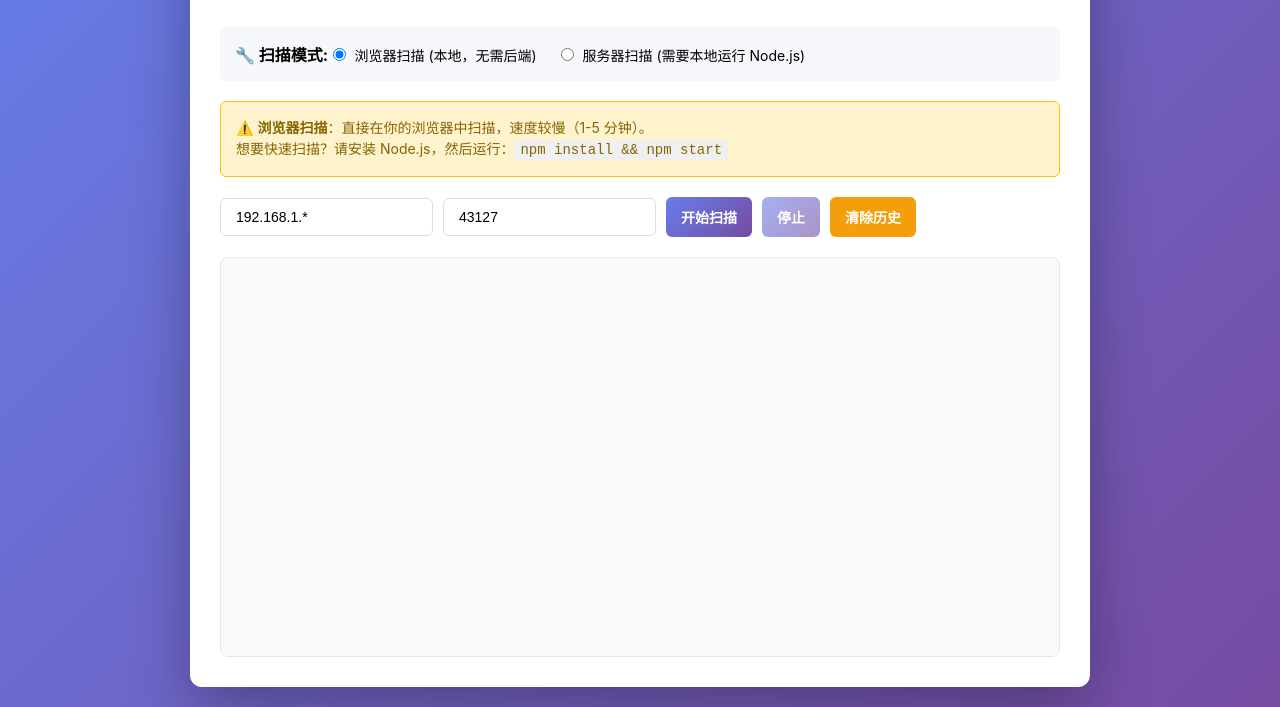
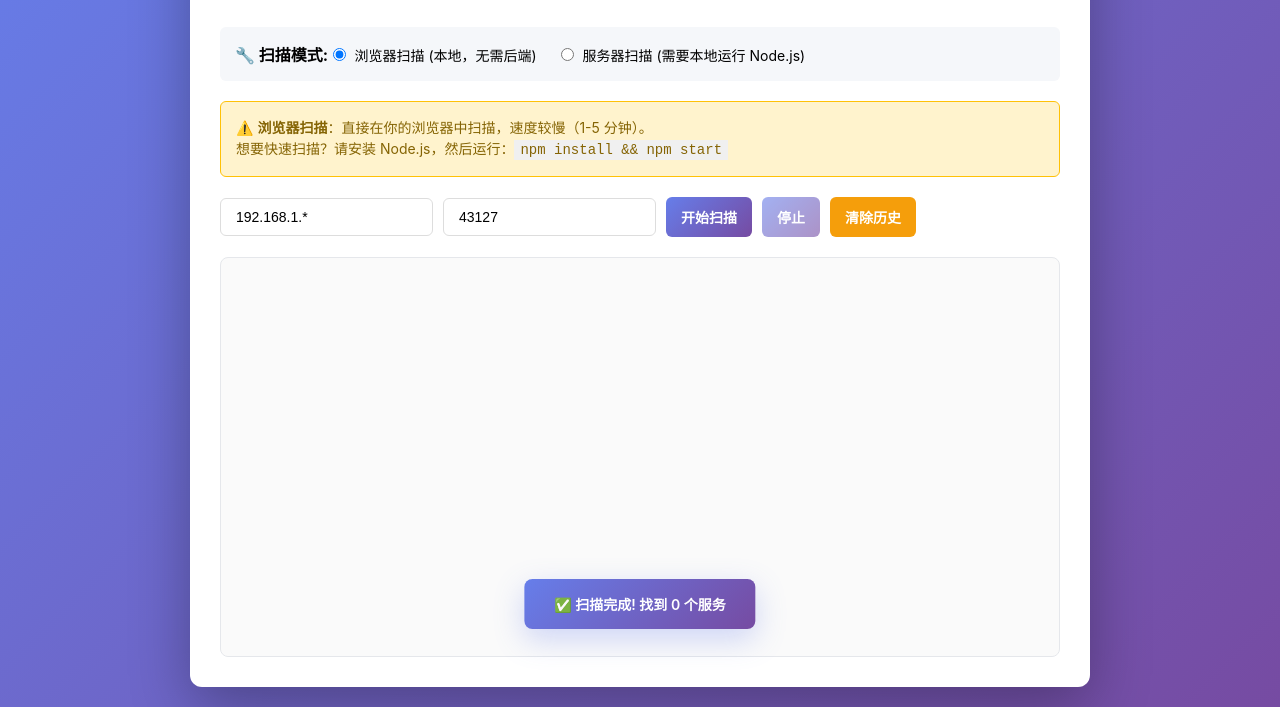
Before and after one commit to peng456/network-scanner, a website: page index.html in a window 1280 px wide. Both pictures are taken after a click on the button "开始扫描". Shown: the part 151-858 px from the top of the page. Drawn offline with Linux system fonts and the light colour scheme; no server answers.

Commit message:
✨ 扫描完成提示自动消失

```diff
--- a/index.html
+++ b/index.html
@@ -188,6 +188,40 @@
         .mode-selector input[type="radio"] {
             margin-right: 5px;
             cursor: pointer;
+        }
+        .toast {
+            position: fixed;
+            bottom: 20px;
+            left: 50%;
+            transform: translateX(-50%);
+            background: linear-gradient(135deg, #667eea 0%, #764ba2 100%);
+            color: white;
+            padding: 15px 30px;
+            border-radius: 8px;
+            box-shadow: 0 10px 30px rgba(102, 126, 234, 0.3);
+            font-size: 14px;
+            font-weight: 600;
+            animation: slideUp 0.3s ease-out;
+            z-index: 9999;
+        }
+        @keyframes slideUp {
+            from {
+                opacity: 0;
+                transform: translateX(-50%) translateY(20px);
+            }
+            to {
+                opacity: 1;
+                transform: translateX(-50%) translateY(0);
+            }
+        }
+        .toast.hide {
+            animation: slideDown 0.3s ease-out forwards;
+        }
+        @keyframes slideDown {
+            to {
+                opacity: 0;
+                transform: translateX(-50%) translateY(20px);
+            }
         }
     </style>
 </head>
@@ -457,12 +491,24 @@
             finishScan(found);
         }
 
+        function showToast(message, duration = 3000) {
+            const toast = document.createElement('div');
+            toast.className = 'toast';
+            toast.textContent = message;
+            document.body.appendChild(toast);
+
+            setTimeout(() => {
+                toast.classList.add('hide');
+                setTimeout(() => toast.remove(), 300);
+            }, duration);
+        }
+
         function finishScan(count) {
             scanning = false;
             document.getElementById('scanBtn').disabled = false;
             document.getElementById('stopBtn').disabled = true;
             document.getElementById('progressSection').classList.remove('active');
-            alert(`✅ 扫描完成! 找到 ${count} 个服务`);
+            showToast(`✅ 扫描完成! 找到 ${count} 个服务`, 3000);
         }
 
         function stopScan() {
```
